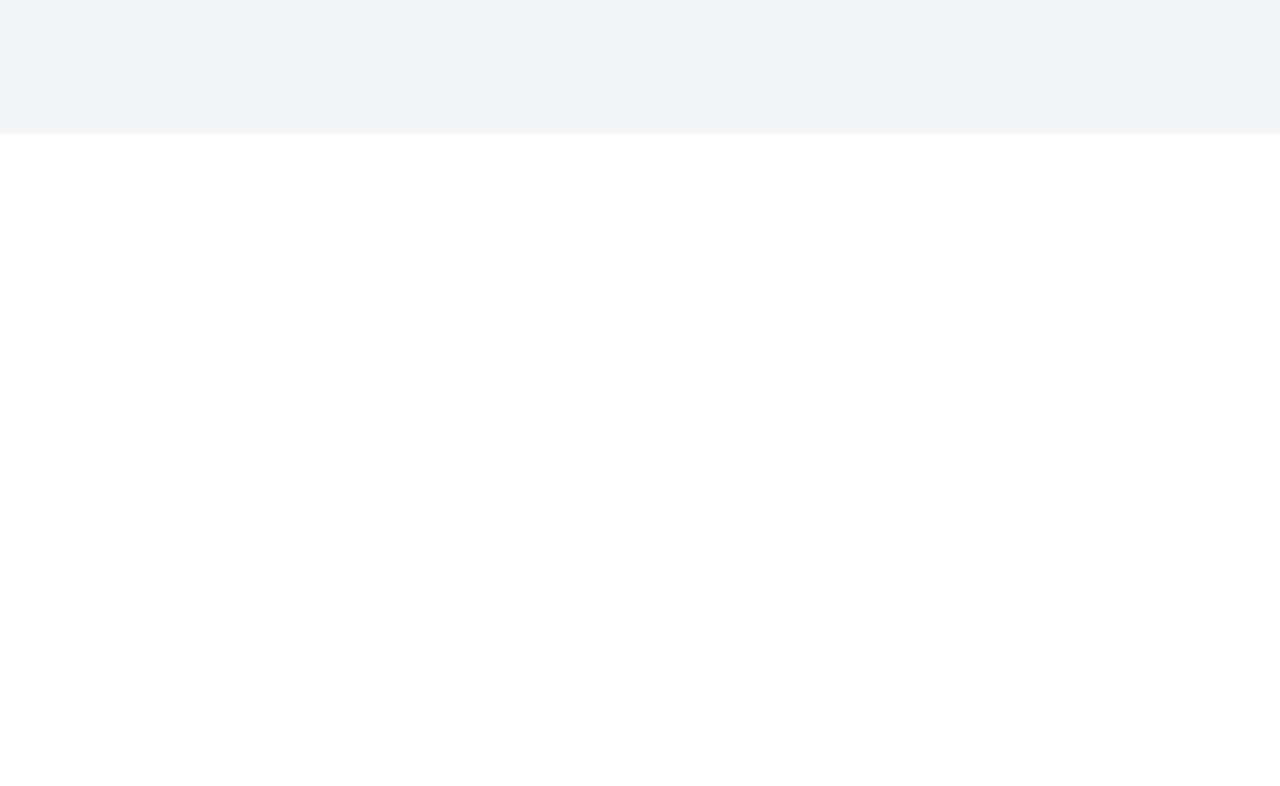
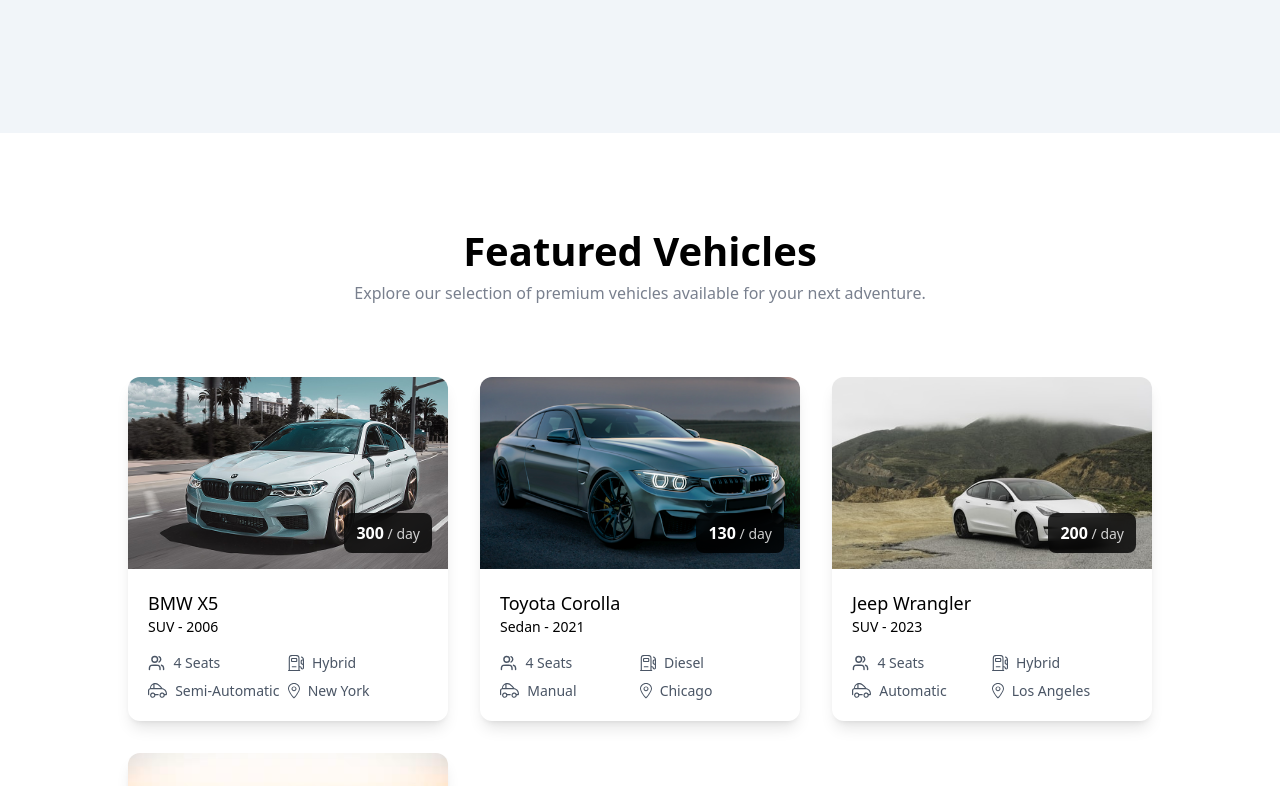
Before and after one commit to Shaikh-Sufiyan-007/CARRENTAL, a React (Vite) app in the folder client/: page / in a window 1280 px wide. Shown: the part 740-1526 px from the top of the page. Before the commit the page ends 873 px from the top, so only its background shows below. Built offline with nearby package versions, Linux system fonts and the light colour scheme.

Commit message:
1 - Building Featured Vehicle section

```diff
--- /dev/null
+++ b/client/src/components/CarCards.jsx
@@ -0,0 +1,56 @@
+import React from 'react'
+import { assets } from '../assets/assets'
+import { useNavigate } from 'react-router-dom'
+
+const CarCards = ({car}) => {
+    const currency = import.meta.env.VITE_CURRENCY
+    const navigate = useNavigate()
+  return (
+    <div onClick={() => {
+        navigate(`/car-details/${car._id}`);
+        scrollTo(0,0)
+    }} className='group rounded-xl overflow-hidden shadow-lg hover:translate-y-1 transition-all duration-500 cursor-pointer'>
+
+        <div className='relative h-48 overflow-hidden'>
+            <img src={car.image} alt="Car image" className='h-full w-full object-cover transition-transform duration-500 group-hover:scale-105' />
+
+            {car.isAvailable && <p className='absolute top-4 left-4 bg-primary/90 text-white text-xs px-2.5 py-1 rounded-full'>Available Now</p>}
+
+            <div className='absolute bottom-4 right-4 bg-black/80 backdrop-blur-sm text-white px-3 py-2 rounded-lg'>
+                <span className='font-semibold'>{currency}{car.pricePerDay}</span>
+                <span className='text-sm text-white/80'> / day</span>
+            </div>
+        </div>
+
+        <div className='p-4 sm:p-5'>
+            <div className='flex items-start justify-between mb-2'>
+                <div>
+                    <h3 className='text-lg font-medium'>{car.brand} {car.model}</h3>
+                    <p className='text-muted-foreground text-sm'>{car.category} - {car.year}</p>
+                </div>
+            </div>
+
+            <div className='mt-4 grid grid-cols-2 gap-y-2 text-gray-600'>
+                <div className='flex items-center text-sm text-muted-foreground'>
+                    <img src={assets.users_icon} alt="" className='h-4 mr-2' />
+                    <span>{car.seating_capacity} Seats</span>
+                </div>
+                <div className='flex items-center text-sm text-muted-foreground'>
+                    <img src={assets.fuel_icon} alt="" className='h-4 mr-2' />
+                    <span>{car.fuel_type}</span>
+                </div>
+                <div className='flex items-center text-sm text-muted-foreground'>
+                    <img src={assets.car_icon} alt="" className='h-4 mr-2' />
+                    <span>{car.transmission}</span>
+                </div>
+                <div className='flex items-center text-sm text-muted-foreground'>
+                    <img src={assets.location_icon} alt="" className='h-4 mr-2' />
+                    <span>{car.location}</span>
+                </div>
+            </div>
+        </div>
+    </div>
+  )
+}
+
+export default CarCards
--- /dev/null
+++ b/client/src/components/FeaturedSection.jsx
@@ -0,0 +1,34 @@
+import React from 'react'
+import Title from './Title'
+import { assets, dummyCarData } from '../assets/assets'
+import CarCards from './CarCards'
+import {useNavigate} from 'react-router-dom'
+
+const FeaturedSection = () => {
+    const navigate = useNavigate()
+  return (
+    <div className='flex flex-col items-center py-24 px-6 md:px-16 lg:px-24 xl:px-32'>
+        <div>
+            <Title title='Featured Vehicles' subTitle='Explore our selection of premium vehicles available for your next adventure.' />
+        </div>
+
+        <div className='grid grid-cols-1 sm:grid-cols-2 lg:grid-cols-3 gap-8 mt-18'>
+            {
+                dummyCarData.slice(0, 6).map((car) => (
+                    <div key={car._id}>
+                        <CarCards car={car} />
+                    </div>
+                ))
+            }
+        </div>
+
+        <button onClick={() =>{
+            navigate('/');
+            scrollTo(0,0)
+        }}
+         className='flex items-center justify-center gap-2 py-2 px-6 border border-borderColor hover:bg-gray-50 rounded-md mt-18 cursor-pointer'>Explore all cars <img src={assets.arrow_icon} alt="arrow" /></button>
+    </div>
+  )
+}
+
+export default FeaturedSection
--- /dev/null
+++ b/client/src/components/Title.jsx
@@ -0,0 +1,12 @@
+import React from 'react'
+
+const Title = ({title, subTitle, align}) => {
+  return (
+    <div className={`flex flex-col justify-center items-center text-center ${align === "left" && "md:items-start md:text-left"}`}>
+        <h1 className='font-semibold text-4xl md:text-[40px]'>{title}</h1>
+        <p className='text-sm md:text-base text-gray-500/90 mt-2 max-w-156'>{subTitle}</p>
+    </div>
+  )
+}
+
+export default Title
--- a/client/src/pages/Home.jsx
+++ b/client/src/pages/Home.jsx
@@ -1,10 +1,12 @@
 import React from 'react'
 import Hero from '../components/Hero'
+import FeaturedSection from '../components/FeaturedSection'
 
 const Home = () => {
   return (
     <div>
         <Hero />
+        <FeaturedSection />
     </div>
   )
 }
```
